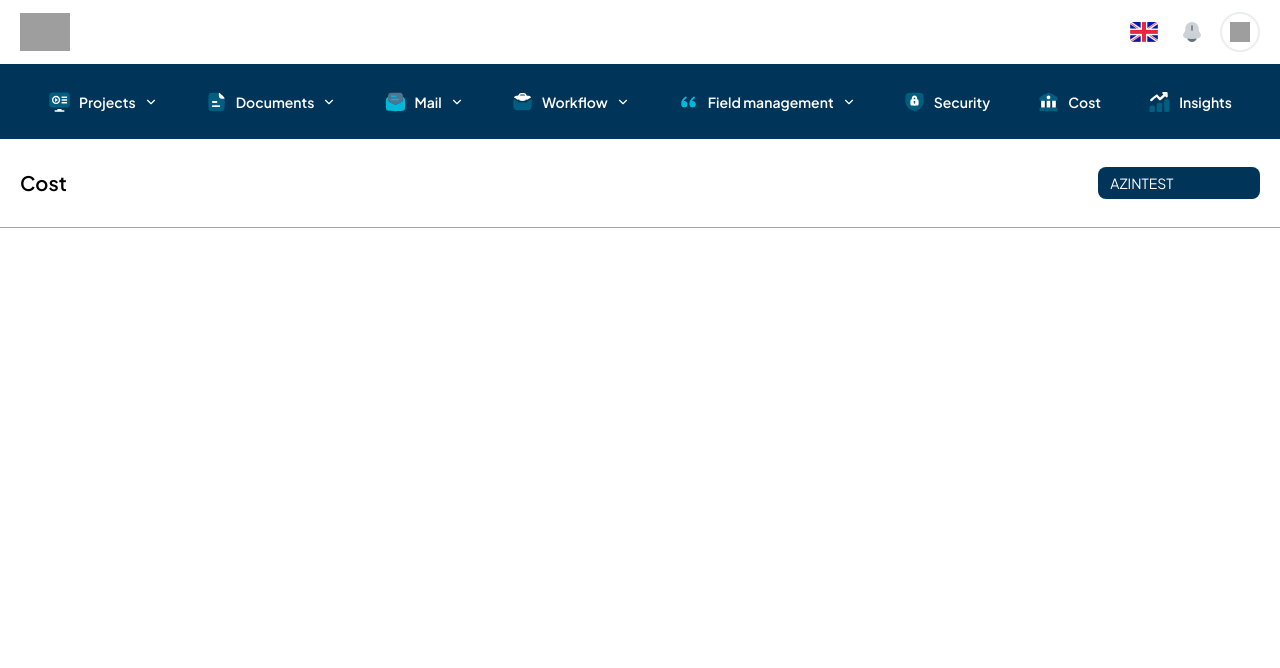
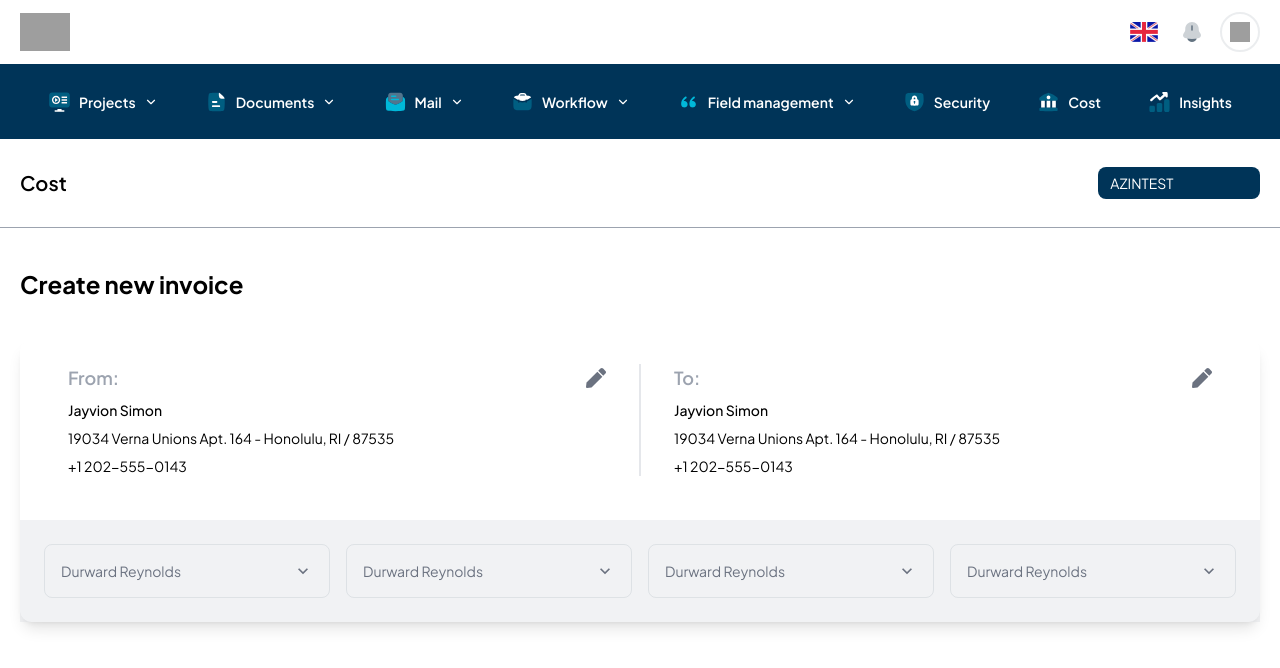
Before and after one commit to BCPAZ/crm-app, a React (Vite) app: page /cost/create-new-invoice in a window 1280 px wide. Shown: the top 668 px of the page. Built offline with nearby package versions, Linux system fonts and the light colour scheme; grey boxes are pictures that could not be loaded.

Commit message:
feat : Filters added to page

```diff
--- /dev/null
+++ b/src/components/App/Cost/SendInvoice.jsx
@@ -0,0 +1,38 @@
+import { FaPen } from "react-icons/fa";
+const SendInvoice = () => {
+  return (
+    <div className="relative grid grid-cols-2 gap-5 w-full">
+      <div className="flex flex-col w-full px-6">
+        <div className="flex items-center justify-between gap-3">
+          <h1 className="text-lg text-gray-400 font-semibold">From:</h1>
+          <button type="button" className="text-gray-500">
+            <FaPen size={20} />
+          </button>
+        </div>
+        <div className="flex flex-col gap-2 text-sm mt-2">
+          <h3 className="text-black font-medium">Jayvion Simon</h3>
+          <p>19034 Verna Unions Apt. 164 - Honolulu, RI / 87535</p>
+          <span>+1 202-555-0143</span>
+        </div>
+      </div>
+      <div className="flex flex-col w-full px-6">
+        <div className="flex items-center justify-between gap-3">
+          <h1 className="text-lg text-gray-400 font-semibold">To:</h1>
+          <button type="button" className="text-gray-500">
+            <FaPen size={20} />
+          </button>
+        </div>
+        <div className="flex flex-col gap-2 text-sm mt-2">
+          <h3 className="text-black font-medium">Jayvion Simon</h3>
+          <p>19034 Verna Unions Apt. 164 - Honolulu, RI / 87535</p>
+          <span>+1 202-555-0143</span>
+        </div>
+      </div>
+      <div className="absolute inset-0 flex items-center">
+        <div className="w-0.5 h-full bg-gray-200 mx-auto"></div>
+      </div>
+    </div>
+  );
+};
+
+export default SendInvoice;
--- a/src/views/App/Cost.jsx
+++ b/src/views/App/Cost.jsx
@@ -2,6 +2,7 @@ import InvoicePanel from "@/components/App/Cost/InvoicePanel";
 import InvoiceTable from "@/components/App/Cost/InvoiceTable";
 import Selectbox from "@/components/common/Selectbox";
 import { IoAddSharp } from "react-icons/io5";
+import { Link } from "react-router-dom";
 
 const Cost = () => {
   return (
@@ -20,13 +21,13 @@ const Cost = () => {
         <div className="py-10">
           <div className="flex items-center justify-between">
             <h4 className="text-2xl font-bold">List</h4>
-            <button
+            <Link to='/cost/create-new-invoice'
               className="flex items-center gap-2 bg-black text-white py-1.5 px-3 rounded-lg text-sm font-semibold"
               type="button"
             >
               <IoAddSharp size={22} />
               New Invoice
-            </button>
+            </Link>
           </div>
           <div className="mt-5">
             <InvoicePanel />
--- a/src/views/App/CreateNewInvoice.jsx
+++ b/src/views/App/CreateNewInvoice.jsx
@@ -1,4 +1,6 @@
-import Selectbox from "@/components/common/Selectbox"
+import Selectbox from "@/components/common/Selectbox";
+import SendInvoice from "@/components/App/Cost/SendInvoice";
+import Select from "@/components/common/Select";
 const CreateNewInvoice = () => {
   return (
     <section>
@@ -12,8 +14,24 @@ const CreateNewInvoice = () => {
           </div>
         </div>
       </div>
+      <div className="siteContainer">
+        <div className="py-10">
+          <h1 className="text-2xl font-bold">Create new invoice</h1>
+          <div className="rounded-xl shadow-lg mt-10 bg-white">
+            <div className="p-6">
+              <SendInvoice />
+            </div>
+            <div className="grid grid-cols-4 mt-5 gap-4 bg-gray-300/30 p-6">
+              <Select />
+              <Select />
+              <Select />
+              <Select />
+            </div>
+          </div>
+        </div>
+      </div>
     </section>
-  )
-}
+  );
+};
 
-export default CreateNewInvoice
+export default CreateNewInvoice;
```
